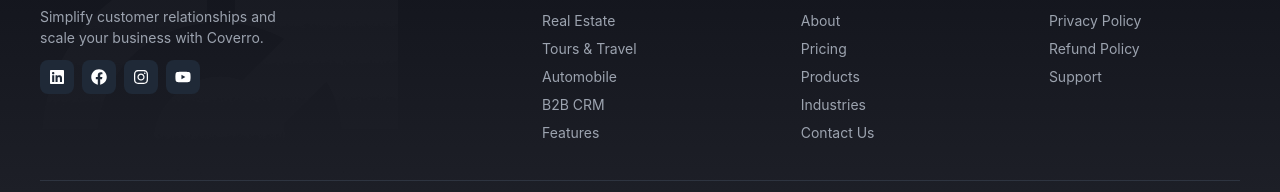
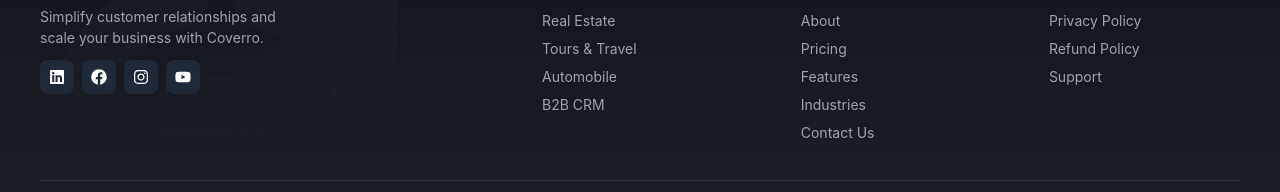
Before and after one commit to IsHa2507/converro, a React (Create React App) app: page /productsection in a window 1280 px wide. Shown: the part 2968-3160 px from the top of the page. Built offline with nearby package versions, Linux system fonts and the light colour scheme.

Commit message:
Update Footer component to correct product and industry links for improved navigation

```diff
--- a/src/components/Footer.js
+++ b/src/components/Footer.js
@@ -62,7 +62,7 @@
               <li><a href="/crmsections?cat=tours-travels">Tours & Travel</a></li>
               <li><a href="/crmsections?cat=automobile">Automobile</a></li>
               <li><a href="/crmsections?cat=b2b-crm">B2B CRM</a></li>
-              <li><a href="/productsection">Features</a></li>
+              {/* <li><a href="/productsection">Features</a></li> */}
             </ul>
           </div>
           <div>
@@ -71,8 +71,8 @@
               <li><a href="/">Home</a></li>
               <li><a href="/aboutus">About</a></li>
               <li><a href="/pricing">Pricing</a></li>
-              <li><a href="#">Products</a></li>
-              <li><a href="#">Industries</a></li>
+              <li><a href="/productsection">Features</a></li>
+              <li><a href="/crmsections?cat=real-estate">Industries</a></li>
               {/* <li><a href="#">Blog</a></li> */}
               <li><a href="/contactus">Contact Us</a></li>
             </ul>
```
